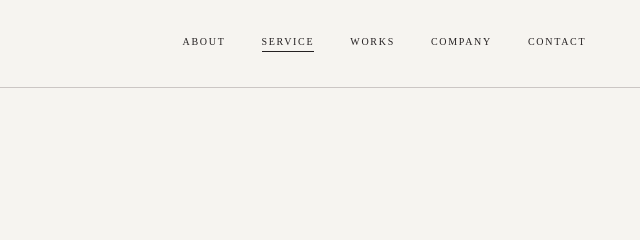
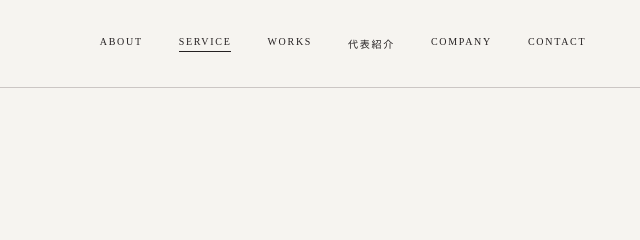
Before and after one commit to bassment-inc/bassment-web, a website: page public/service/index.html in a window 1280 px wide. Shown: the top 240 px of the page, 640-1280 px from the left. Drawn offline with Linux system fonts and the light colour scheme.

Commit message:
Add representative profile page

```diff
--- a/public/service/index.html
+++ b/public/service/index.html
@@ -5,4 +5,4 @@
 <meta name="twitter:card" content="summary_large_image"><meta name="twitter:title" content="Service | BASSMENT Inc."><meta name="twitter:description" content="Music・Event・Educationを組み合わせ、実現まで伴走する株式会社ベースメントのサービス。"><meta name="twitter:image" content="https://bassment.co.jp/og.png">
 <meta name="theme-color" content="#0b0a09"><link rel="icon" href="/favicon.ico" sizes="any"><link rel="icon" type="image/png" sizes="32x32" href="/favicon-32.png"><link rel="apple-touch-icon" sizes="180x180" href="/apple-touch-icon.png"><link rel="manifest" href="/site.webmanifest"><link rel="stylesheet" href="/assets/styles.css">
 <script type="application/ld+json">{"@context":"https://schema.org","@graph":[{"@type":"Organization","@id":"https://bassment.co.jp/#organization","name":"株式会社ベースメント","alternateName":"BASSMENT Inc.","url":"https://bassment.co.jp/","logo":{"@type":"ImageObject","url":"https://bassment.co.jp/assets/bassment-logo.png"}},{"@type":"WebSite","@id":"https://bassment.co.jp/#website","url":"https://bassment.co.jp/","name":"BASSMENT Inc.","inLanguage":"ja","publisher":{"@id":"https://bassment.co.jp/#organization"}}]}</script></head>
-<body><main class="company-page"><header class="site-header company-header"><a class="header-note" href="/">Ideas Into Form, Through Music</a><nav aria-label="メインナビゲーション"><a href="/about/">About</a><a aria-current="page" href="/service/">Service</a><a href="/works/">Works</a><a href="/company/">Company</a><a href="/contact/">Contact</a></nav></header><section class="company-hero"><a href="/" aria-label="BASSMENTトップへ"><img src="/assets/bassment-logo.png" alt="BASSMENT Inc."></a><div><p class="eyebrow">What we do</p><h1>Service</h1></div></section><section class="service section"><div class="section-label"><span>01</span> Produce</div><div class="section-main"><p class="eyebrow">プロデュースメニュー</p><h2>目的から考え、<br>手段を組み合わせる。</h2><p class="service-intro">Music・Event・Educationは、企業の目的を実現するためにベースメントが持つ3つの専門領域です。</p></div><div class="menu-grid"><article><span>01</span><h3>Music</h3><p class="menu-summary">伝えたいことや届けたい体験を、音楽として設計します。</p></article><article><span>02</span><h3>Event</h3><p class="menu-summary">人と人が出会い、関係が生まれる場をつくります。</p></article><article><span>03</span><h3>Education</h3><p class="menu-summary">音楽を通じて学びを設計し、人と組織の可能性を育てます。</p></article></div></section><footer><img src="/assets/bassment-logo.png" alt="BASSMENT Inc."><div class="footer-contact"><a href="/company/">株式会社ベースメント</a><a href="mailto:hamasaki@bassment.co.jp">hamasaki@bassment.co.jp</a></div><span>© BASSMENT Inc.</span></footer></main></body></html>
+<body><main class="company-page"><header class="site-header company-header"><a class="header-note" href="/">Ideas Into Form, Through Music</a><nav aria-label="メインナビゲーション"><a href="/about/">About</a><a aria-current="page" href="/service/">Service</a><a href="/works/">Works</a><a href="/representative/">代表紹介</a><a href="/company/">Company</a><a href="/contact/">Contact</a></nav></header><section class="company-hero"><a href="/" aria-label="BASSMENTトップへ"><img src="/assets/bassment-logo.png" alt="BASSMENT Inc."></a><div><p class="eyebrow">What we do</p><h1>Service</h1></div></section><section class="service section"><div class="section-label"><span>01</span> Produce</div><div class="section-main"><p class="eyebrow">プロデュースメニュー</p><h2>目的から考え、<br>手段を組み合わせる。</h2><p class="service-intro">Music・Event・Educationは、企業の目的を実現するためにベースメントが持つ3つの専門領域です。</p></div><div class="menu-grid"><article><span>01</span><h3>Music</h3><p class="menu-summary">伝えたいことや届けたい体験を、音楽として設計します。</p></article><article><span>02</span><h3>Event</h3><p class="menu-summary">人と人が出会い、関係が生まれる場をつくります。</p></article><article><span>03</span><h3>Education</h3><p class="menu-summary">音楽を通じて学びを設計し、人と組織の可能性を育てます。</p></article></div></section><footer><img src="/assets/bassment-logo.png" alt="BASSMENT Inc."><div class="footer-contact"><a href="/company/">株式会社ベースメント</a><a href="mailto:hamasaki@bassment.co.jp">hamasaki@bassment.co.jp</a></div><span>© BASSMENT Inc.</span></footer></main></body></html>
```
